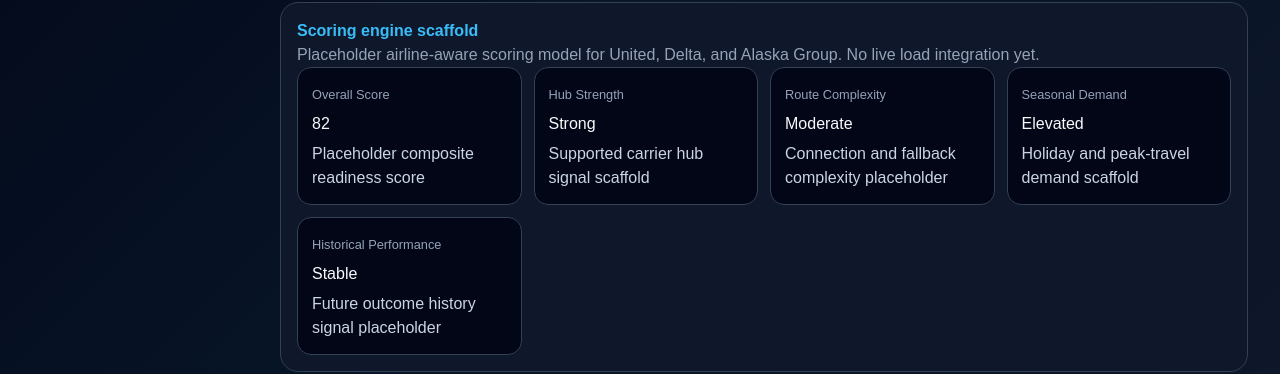
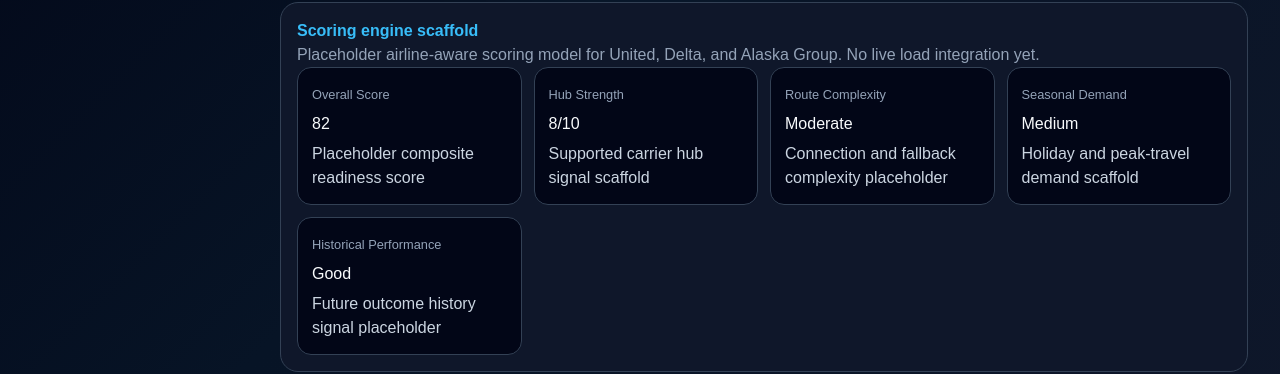
Before and after one commit to richlafayette-creator/nonrev-app, a Next.js app: page /plan in a window 1280 px wide. Shown: the part 322-696 px from the top of the page. Built offline with nearby package versions, Linux system fonts and the light colour scheme; no server answers; the database is empty.

Commit message:
Update plan score card values

```diff
--- a/app/plan/page.tsx
+++ b/app/plan/page.tsx
@@ -50,10 +50,10 @@ const rankedItineraries = [...mockItineraries]
 
 const scoringBreakdown = [
   { label: 'Overall Score', value: '82', note: 'Placeholder composite readiness score' },
-  { label: 'Hub Strength', value: 'Strong', note: 'Supported carrier hub signal scaffold' },
+  { label: 'Hub Strength', value: '8/10', note: 'Supported carrier hub signal scaffold' },
   { label: 'Route Complexity', value: 'Moderate', note: 'Connection and fallback complexity placeholder' },
-  { label: 'Seasonal Demand', value: 'Elevated', note: 'Holiday and peak-travel demand scaffold' },
-  { label: 'Historical Performance', value: 'Stable', note: 'Future outcome history signal placeholder' }
+  { label: 'Seasonal Demand', value: 'Medium', note: 'Holiday and peak-travel demand scaffold' },
+  { label: 'Historical Performance', value: 'Good', note: 'Future outcome history signal placeholder' }
 ]
 
 function confidenceColor(confidence: string) {
```
